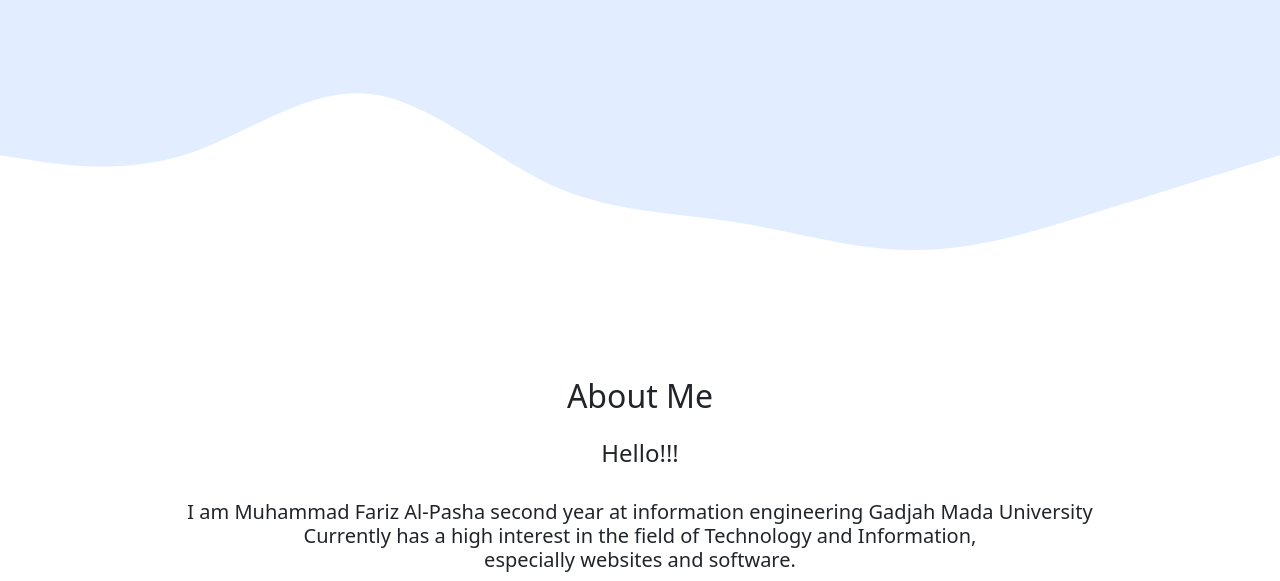
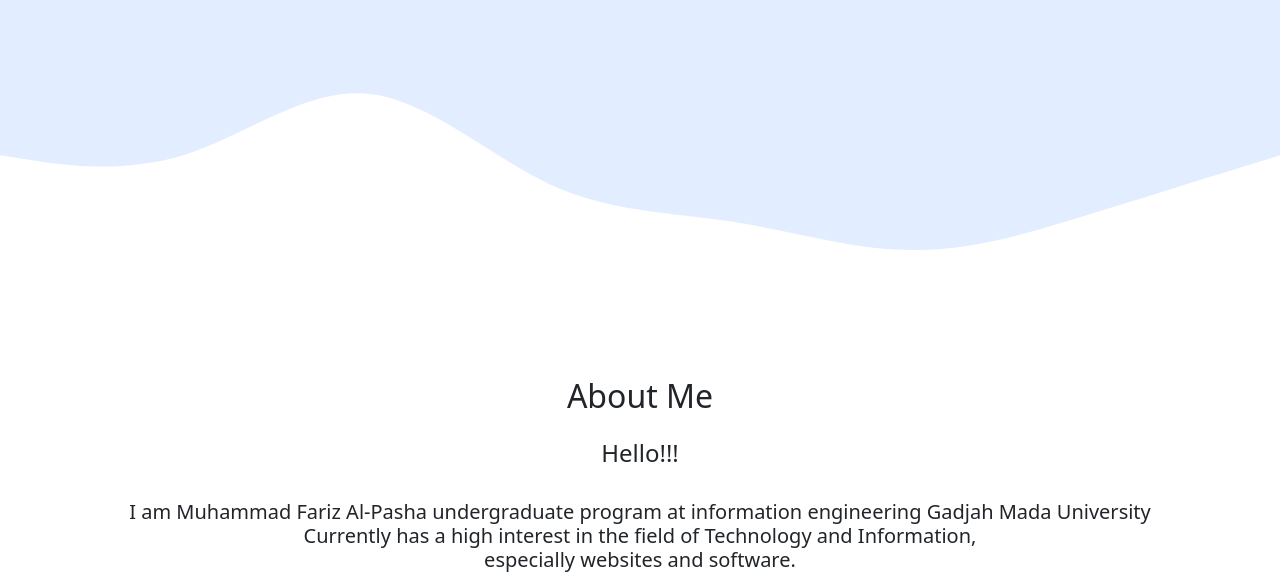
Before and after one commit to mfarizalpasha/mfarizalpasha.github.io, a plain HTML site: page index.html in a window 1280 px wide. Shown: the part 371-952 px from the top of the page. Drawn offline with nearby package versions, Linux system fonts and the light colour scheme.

Commit message:
Update index.html

```diff
--- a/index.html
+++ b/index.html
@@ -12,7 +12,7 @@
      <link rel="stylesheet" href="https://unpkg.com/aos@next/dist/aos.css" />
 
     <!-- My CSS -->
-    <link rel="icon" href="img/logo-ieee.png">
+    <link rel="icon" href="img/portofolio.png">
     <link rel="stylesheet" href="style.css"/>
 
     <title>My Portofolio | Muhammad Fariz Al-Pasha</title>
@@ -66,7 +66,7 @@
             <div class="row">
                 <div class="col-md">
                     <p> <h4>Hello!!!</h4> <br/>
-                        <h5>I am Muhammad Fariz Al-Pasha second year at information engineering Gadjah Mada University <br/>
+                        <h5>I am Muhammad Fariz Al-Pasha undergraduate program at information engineering Gadjah Mada University <br/>
                         Currently has a high interest in the field of Technology and Information, <br/>
                         especially websites and software.</h5> <br/>
                         <img src="img/faris2.jpg" width="200" alt="Foto Fariz" class="img-fluid ">
```
